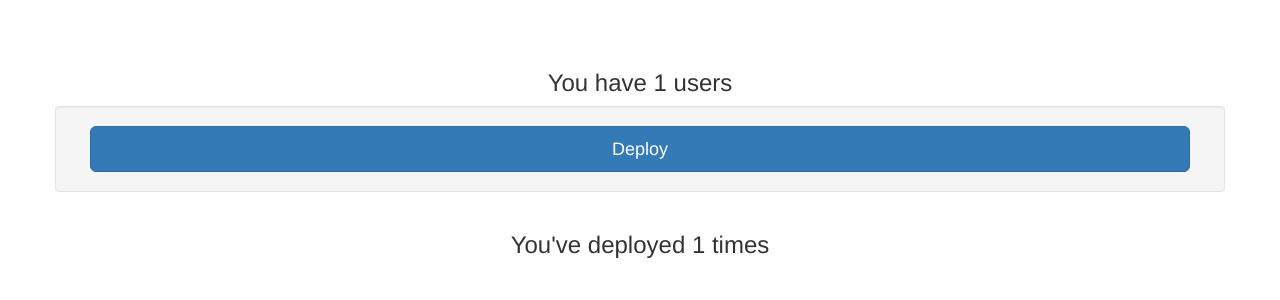
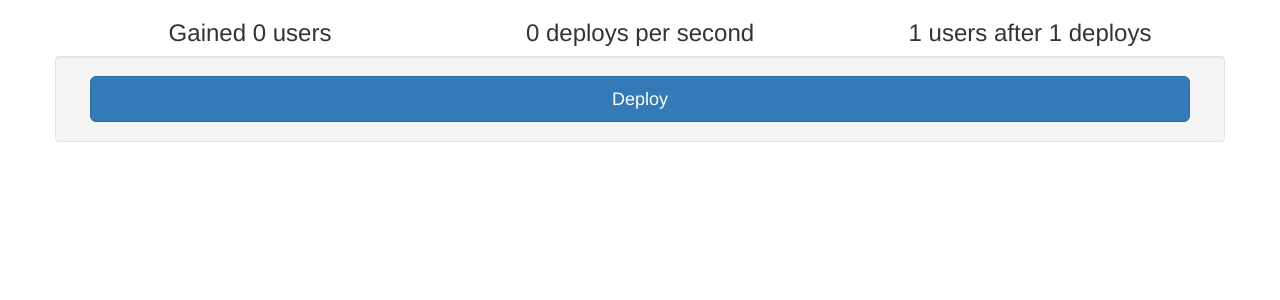
Before and after one commit to jirwin/deploy-clicker, a Node project: template views/index.ejs in a window 1280 px wide. Shown: the top 300 px of the page. Run offline with Node 20 templates, Linux system fonts and the light colour scheme; the template is opened without the code that fills it: most values are stand-ins (such as "Sample title", 1, 10 or a date in 2020); some libraries are stand-ins or nearby versions.

Commit message:
A few UI fixes.

```diff
--- a/static/css/style.css
+++ b/static/css/style.css
@@ -1,7 +1,3 @@
-body {
-  padding-top: 50px;
-}
-
 .center {
   text-align: center;
 }
--- a/static/js/deploy.js
+++ b/static/js/deploy.js
@@ -1,3 +1,7 @@
+function numberWithCommas(x) {
+    return x.toString().replace(/\B(?=(\d{3})+(?!\d))/g, ",");
+}
+
 $(function() {
   $(document).on('keypress', '#deploy', function(e) {
     if (e.which === 13) {
@@ -25,10 +29,18 @@ $(function() {
           $('#deploy').addClass('btn-danger').removeClass('btn-success');
         }
 
-        $('#user-count').text(userCount.userCount.toString());
-        $('#deploy-speed').text(parseFloat(speedObj.speed).toFixed(2).toString());
-        $('#deploy-speed-message').show();
-        $('#deploy-count').text(data['deploy_count'].toString());
+        if (userCount.magnitude < 0) {
+          userCount.magnitude *= -1;
+          $('#user-change').text(numberWithCommas(userCount.magnitude).toString());
+          $('#action').text('Lost');
+        } else {
+          $('#user-change').text(numberWithCommas(userCount.magnitude).toString());
+          $('#action').text('Gained');
+        }
+
+        $('#user-count').text(numberWithCommas(userCount.userCount).toString());
+        $('#deploy-speed').text(speedObj.speed.toFixed(2).toString());
+        $('#deploy-count').text(numberWithCommas(data['deploy_count']).toString());
       }
     });
   });
--- a/views/index.ejs
+++ b/views/index.ejs
@@ -1,9 +1,21 @@
 <% include header %>
 
 <div class="container">
-  <div class="row center" id="user-count-message">
-    <div class="col-md-12">
-      <h3>You have <span id="user-count"><%= userCount %></span> users</h3>
+  <div class="row center" id="deploy-count-message">
+    <div class="col-md-4">
+      <h3>
+        <span id="action">Gained</span> <span id="user-change">0</span> users
+      </h3>
+    </div>
+    <div class="col-md-4">
+      <h3>
+        <span id="deploy-speed">0</span> deploys per second
+      </h3>
+    </div>
+    <div class="col-md-4">
+      <h3>
+        <span id="user-count"><%= userCount %></span> users after <span id="deploy-count"><%= deployCount %></span> deploys
+      </h3>
     </div>
   </div>
   <div class="well row">
@@ -12,16 +24,6 @@
       <button type="button" class="btn btn-primary btn-lg btn-block" id="deploy">Deploy</button>
     </div>
   </div>
-  <div class="row center" id="deploy-count-message">
-    <div class="col-md-12">
-      <h3>You've deployed <span id="deploy-count"><%= deployCount %></span> times</h3>
-    </div>
-  </div>
-  <div class="row center" style="display: none;" id="deploy-speed-message">
-    <div class="col-md-12">
-      <h3>You're deploy speed is <span id="deploy-speed"></span> deploys per second</h3>
-    </div>
-  </div>
 </div><!-- /.container -->
 
 <% include footer %>
```
Also changed, not shown: lib/handlers/deploy.js.
